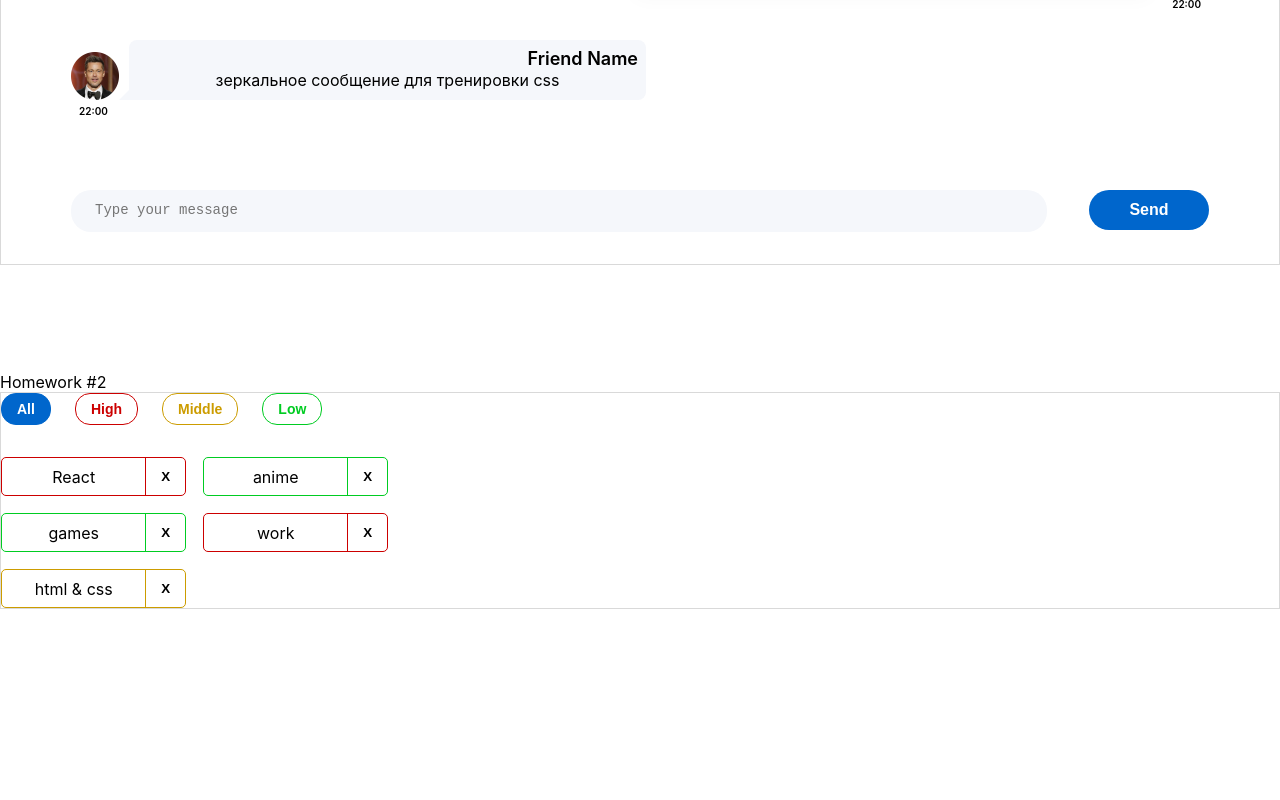
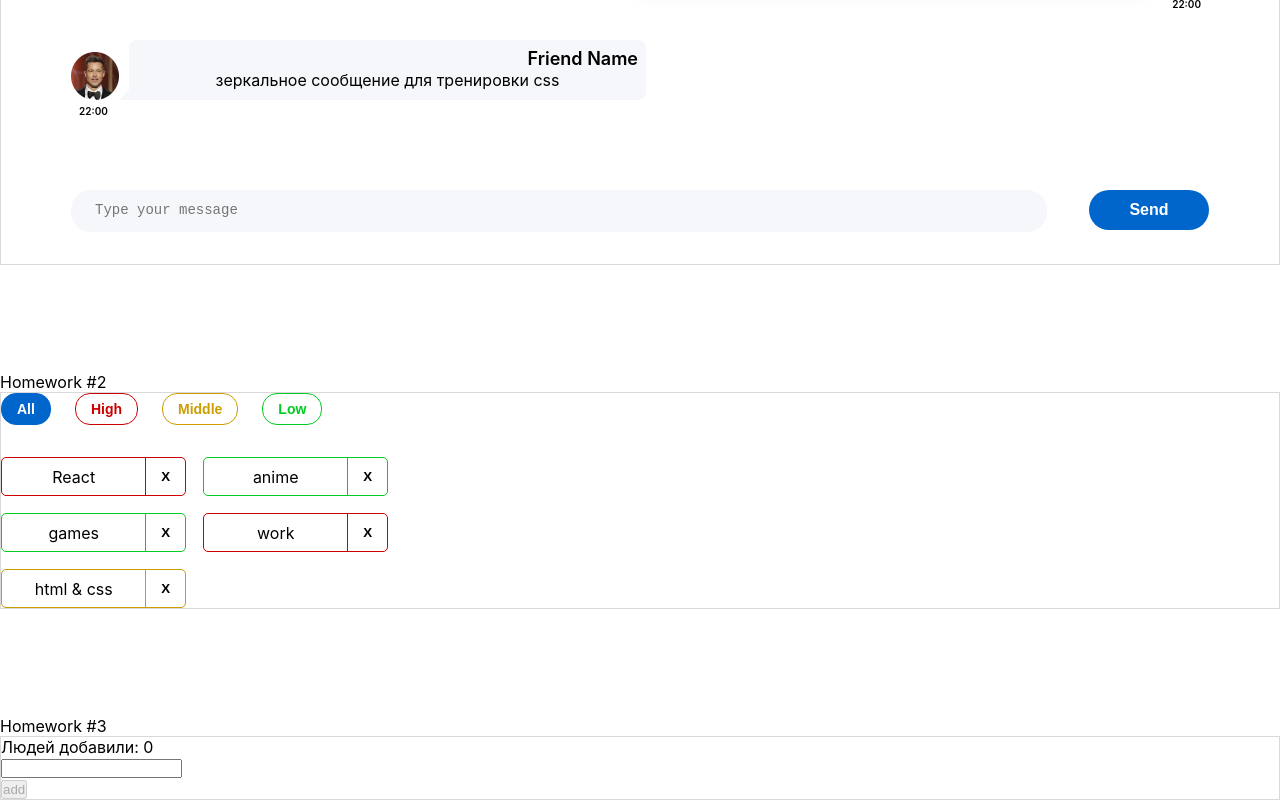
Before and after one commit to Bohdan2909/home-work, a React (Create React App) app: page / in a window 1280 px wide. Shown: the part 265-1065 px from the top of the page. Before the commit the page ends 874 px from the top, so only its background shows below. Built offline with nearby package versions, Linux system fonts and the light colour scheme.

Commit message:
finished task 3

```diff
--- a/src/s1-main/App.tsx
+++ b/src/s1-main/App.tsx
@@ -2,6 +2,7 @@
 import s from './App.module.css'
 import HW1 from '../s2-homeworks/hw01/HW1'
 import HW2 from '../s2-homeworks/hw02/HW2';
+import HW3 from '../s2-homeworks/hw03/HW3';
 
 function App() {
     return (
@@ -9,7 +10,7 @@
             <HW1/>
             {/*раскомментировать по ходу выполнения*/}
             <HW2/>
-            {/*<HW3/>*/}
+            <HW3/>
             {/*<HW4/>*/}
 
             {/*при выполнении дз 5 и более - закомментировать здесь дз 1-4, так как они есть внутри дз 5*/}
--- a/src/s2-homeworks/hw03/Greeting.tsx
+++ b/src/s2-homeworks/hw03/Greeting.tsx
@@ -2,14 +2,14 @@
 import s from './Greeting.module.css'
 
 type GreetingPropsType = {
-    name: any // need to fix any
-    setNameCallback: any // need to fix any
-    addUser: any // need to fix any
-    onBlur: any // need to fix any
-    onEnter: any // need to fix any
-    error: any // need to fix any
-    totalUsers: any // need to fix any
-    lastUserName?: any // need to fix any
+    name: string // need to fix any
+    setNameCallback: (e: ChangeEvent<HTMLInputElement>) => void // need to fix any
+    addUser: ()=>void // need to fix any
+    onBlur: ()=> void // need to fix any
+    onEnter: (e:KeyboardEvent<HTMLInputElement>) => void // need to fix any
+    error: string // need to fix any
+    totalUsers: number // need to fix any
+    lastUserName?: string // need to fix any
 }
 
 // презентационная компонента (для верстальщика)
@@ -25,7 +25,7 @@
         lastUserName,
     } // деструктуризация пропсов
 ) => {
-    const inputClass = s.errorInput // need to fix with (?:)
+    const inputClass = error ? s.errorInput : '' // need to fix with (?:)
 
     return (
         <div id={'hw3-form'} className={s.greetingForm}>
--- a/src/s2-homeworks/hw03/GreetingContainer.tsx
+++ b/src/s2-homeworks/hw03/GreetingContainer.tsx
@@ -3,36 +3,45 @@
 import { UserType } from './HW3'
 
 type GreetingContainerPropsType = {
-    users: any // need to fix any
-    addUserCallback: any // need to fix any
+    users: Array<UserType> // need to fix any
+    addUserCallback: (name: string) => void // need to fix any
 }
 
-export const pureAddUser = (name: any, setError: any, setName: any, addUserCallback: any) => {
+export const pureAddUser = (name: string, setError: any, setName: any, addUserCallback: (name: string) => void) => {
     // если имя пустое - показать ошибку, иначе - добавить юзера и очистить инпут
+    if(name.trim() === ''){
+        setError('Ошибка! Введите имя!')
+    }else{
+        addUserCallback(name)
+        setName('')
+    }
 }
 
-export const pureOnBlur = (name: any, setError: any) => { // если имя пустое - показать ошибку
+export const pureOnBlur = (name: string, setError: any) => { // если имя пустое - показать ошибку
+    if(name.trim() === ''){
+        setError('Ошибка! Введите имя!')
+    }
 }
 
-export const pureOnEnter = (e: any, addUser: any) => { // если нажата кнопка Enter - добавить
+export const pureOnEnter = (e: KeyboardEvent<HTMLInputElement>, addUser: ()=>void) => { // если нажата кнопка Enter - добавить
+    if(e.key === 'Enter'){
+        addUser()
+    }
 }
 
 // более простой и понятный для новичков
 // function GreetingContainer(props: GreetingPropsType) {
 
 // более современный и удобный для про :)
-const GreetingContainer: React.FC<GreetingContainerPropsType> = ({
-    users,
-    addUserCallback,
-}) => {
+const GreetingContainer: React.FC<GreetingContainerPropsType> = ({users, addUserCallback,}) => {
     // деструктуризация пропсов
-    const [name, setName] = useState<any>('') // need to fix any
-    const [error, setError] = useState<any>('') // need to fix any
+    const [name, setName] = useState<string>('') // need to fix any
+    const [error, setError] = useState<string>('') // need to fix any
 
-    const setNameCallback = (e: any) => { // need to fix any
-        setName('some name') // need to fix
+    const setNameCallback = (e: ChangeEvent<HTMLInputElement>) => { // need to fix any
+        setName(e.currentTarget.value) // need to fix
 
-        error && setError('')
+        error && setError('Ошибка! Введите имя!')
     }
     const addUser = () => {
         pureAddUser(name, setError, setName, addUserCallback)
@@ -42,12 +51,12 @@
         pureOnBlur(name, setError)
     }
 
-    const onEnter = (e: any) => {
+    const onEnter = (e: KeyboardEvent<HTMLInputElement>) => {
         pureOnEnter(e, addUser)
     }
 
-    const totalUsers = 0 // need to fix
-    const lastUserName = 'some name' // need to fix
+    const totalUsers = users.length // need to fix
+    const lastUserName = '' // need to fix
 
     return (
         <Greeting
--- a/src/s2-homeworks/hw03/HW3.tsx
+++ b/src/s2-homeworks/hw03/HW3.tsx
@@ -19,20 +19,22 @@
 
 // types
 export type UserType = {
-    _id: any // need to fix any
-    name: any // need to fix any
+    _id: string // need to fix any
+    name: string // need to fix any
 }
 
-export const pureAddUserCallback = (name: any, setUsers: any, users: any) => { // need to fix any
-    const user = { // need to fix
+export const pureAddUserCallback = (name: string, setUsers: any, users: Array<UserType>) => { // need to fix any
+    const user = {
+        name: name,
+        _id: v1() // need to fix
     }
     setUsers([...users, user])
 }
 
 const HW3 = () => {
-    const [users, setUsers] = useState<any>([]) // need to fix any
+    const [users, setUsers] = useState<Array<UserType>>([]) // need to fix any
 
-    const addUserCallback = (name: any) => { // need to fix any
+    const addUserCallback = (name: string) => { // need to fix any
         pureAddUserCallback(name, setUsers, users)
     }
 
```
